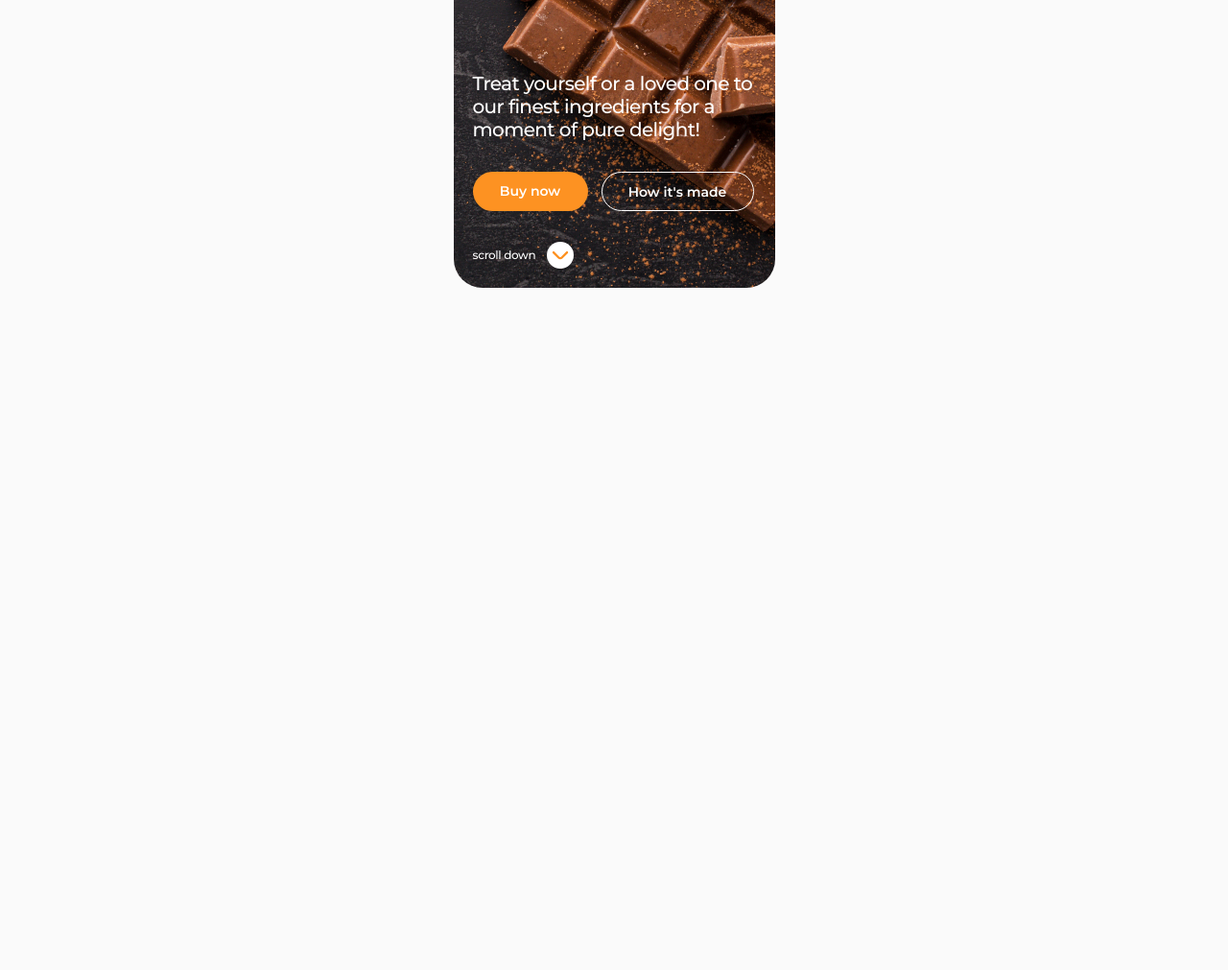
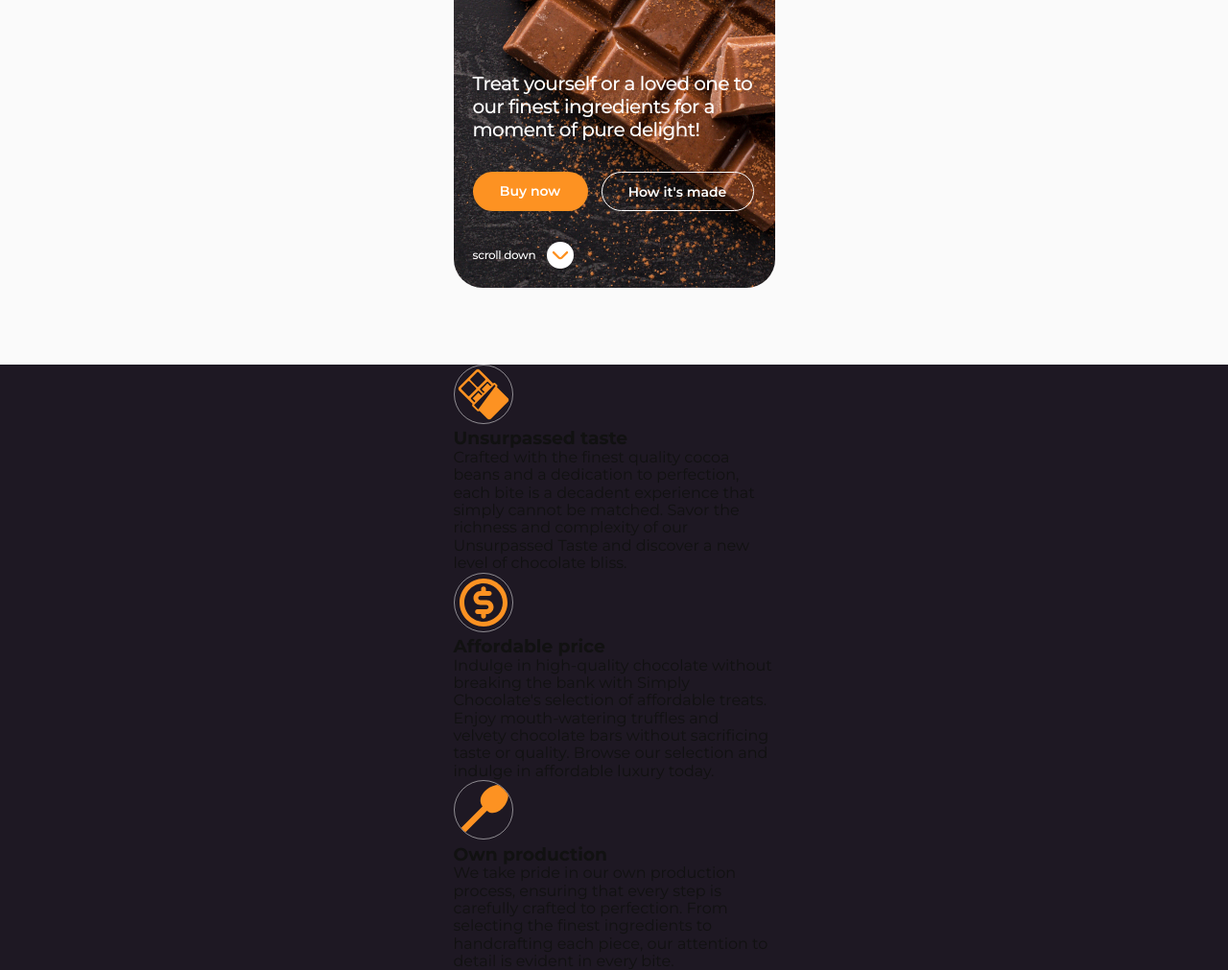
Before and after one commit to andriiyakymiv/simply-chocolate-website-go-it, a plain HTML site: page index.html in a window 1280 px wide. Shown: the part 518-1529 px from the top of the page at 96% size. Before the commit the page ends 818 px from the top, so only its background shows below. Drawn offline with nearby package versions, Linux system fonts and the light colour scheme.

Commit message:
Add benefits section css.

```diff
--- a/css/style.css
+++ b/css/style.css
@@ -7,7 +7,7 @@
     --color-light: #FAFAFA;
     --color-white: #FFFFFF;
     --color-gray: #4c4c4c;
-    --colot-marker-body: #4c4c4c;
+    --color-marker-body: #4c4c4c;
     --color-marker-border: #eceded;
 
 
@@ -323,6 +323,9 @@ button {
 
 /*—————————————————— 02 - Hero ————————————————*/
 /* #region */
+.hero {
+    padding-bottom: 80px;
+}
 
 .hero__bg-image {
     width: 100%;
@@ -425,9 +428,37 @@ flex-wrap: wrap;
 
 /*—————————————————— 03 - Benefit —————————————*/
 /* #region */
+.benefit {
+    background-color: #1e1823;
+}
+
+.benefit__list {}
+
+.benefit__list-item {}
+
+.benefit__list-icon {
+
+    border: 1px solid rgba(255, 255, 255, 0.5);
+    border-radius: 365px;
+    width: 62px;
+    height: 62px;
+}
+
+.benefit__list-title {}
+
+.benefit__list-text {}
+
+
+
+
+
+
+
+
+
 /* #endregion */
 
-/*—————————————————— 04 - Ingridients —————————*/
+/*—————————————————— 04 - Ingredients —————————*/
 /* #region */
 /* #endregion */
 
--- a/index.html
+++ b/index.html
@@ -116,58 +116,62 @@
                         </div>
                         <div class="hero__link-down">
                             <a href="#" class="hero__link-scroll">scroll down</a>
-                            <svg class="hero__link-scroll-icon" width="28" height="28"
-                                aria-label="Instagram social icon">
+                            <svg class="hero__link-scroll-icon" width="28" height="28" aria-label="Arrow bottom icon">
                                 <use href="/image/00-general/icon.svg#icon-angle-small"></use>
                             </svg>
                         </div>
-
-
-
-
-
                     </div>
-
-
-
                 </div>
-
             </div>
-
-
-
-
         </section>
         <!-- ——————————————— 03 - Benefit ——————————————— -->
-        <!-- <section class="benefit">
-            <h2 class="benefit" hidden>Benefit</h2>
+        <section class="benefit">
+            <div class="container">
+                <h2 class="benefit__title visually-hidden">Benefit</h2>
                 <ul class="benefit__list">
                     <li class="benefit__list-item">
+                        <svg class="benefit__list-icon" width="28" height="28" aria-label="Fluent icon">
+                            <use href="/image/00-general/icon.svg#icon-fluent-emoji"></use>
+                        </svg>
                         <h3 class="benefit__list-title">Unsurpassed taste</h3>
-                    <p class="benefit__list">Crafted with the finest quality cocoa beans and a dedication to perfection,
+                        <p class="benefit__list-text">Crafted with the finest quality cocoa beans and a dedication to
+                            perfection,
                             each bite is a decadent experience that
                             simply cannot be matched. Savor the richness and complexity of our Unsurpassed Taste and
                             discover a new level of
                             chocolate bliss.</p>
                     </li>
                     <li class="benefit__list-item">
+                        <svg class="benefit__list-icon" width="28" height="28" aria-label="Benefits dollar icon">
+                            <use href="/image/00-general/icon.svg#icon-benefits-coin"></use>
+                        </svg>
                         <h3 class="benefit__list-title">Affordable price</h3>
-                    <p class="benefit__list">Indulge in high-quality chocolate without breaking the bank with Simply
+                        <p class="benefit__list-text">Indulge in high-quality chocolate without breaking the bank with
+                            Simply
                             Chocolate's selection of affordable treats.
-                        Enjoy mouth-watering truffles and velvety chocolate bars without sacrificing taste or quality.
+                            Enjoy mouth-watering truffles and velvety chocolate bars without sacrificing taste or
+                            quality.
                             Browse our selection and
                             indulge in affordable luxury today.</p>
                     </li>
                     <li class="benefit__list-item">
+                        <svg class="benefit__list-icon" width="28" height="28" aria-label="Utensil spoon icon">
+                            <use href="/image/00-general/icon.svg#icon-utensil-spoon"></use>
+                        </svg>
                         <h3 class="benefit__list-title">Own production</h3>
-                    <p class="benefit__list">We take pride in our own production process, ensuring that every step is
+                        <p class="benefit__list-text">We take pride in our own production process, ensuring that every
+                            step
+                            is
                             carefully crafted to perfection. From selecting
-                        the finest ingredients to handcrafting each piece, our attention to detail is evident in every
+                            the finest ingredients to handcrafting each piece, our attention to detail is evident in
+                            every
                             bite.</p>
                     </li>
                 </ul>
-        </section> -->
-        <!-- ——————————————— 04 - Ingridients ——————————————— -->
+            </div>
+
+        </section>
+        <!-- ——————————————— 04 - Ingredients ——————————————— -->
         <!-- <section class="ingridients">
             <h2 class="ingridients__title">It all adds up to one exceptional taste sensation</h2>
             <ul class="ingridients__list">
```
Lines whose indentation alone changed are shown as unchanged.
